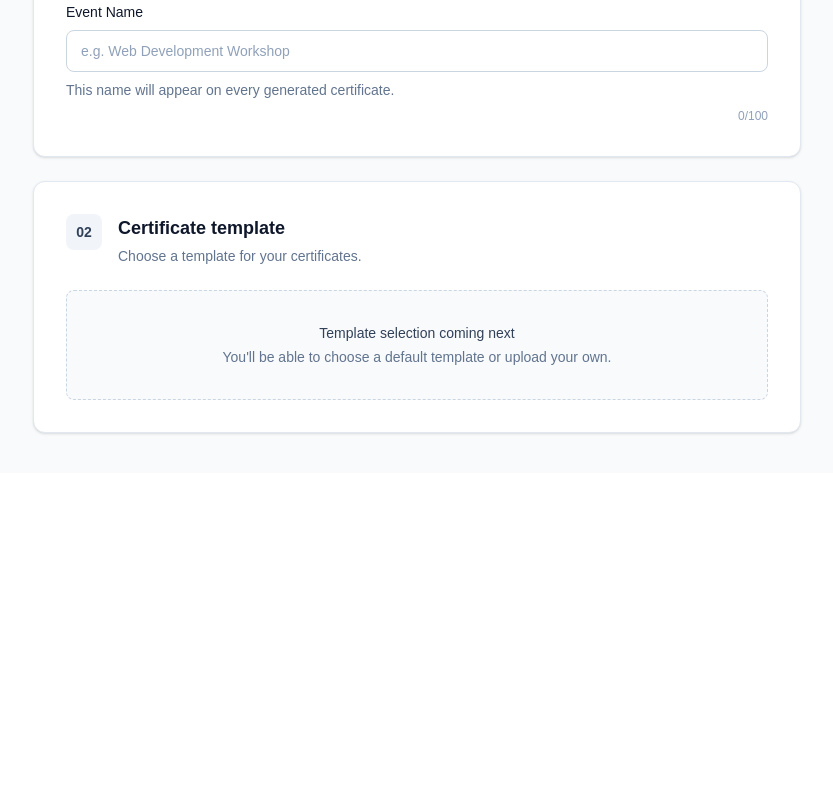
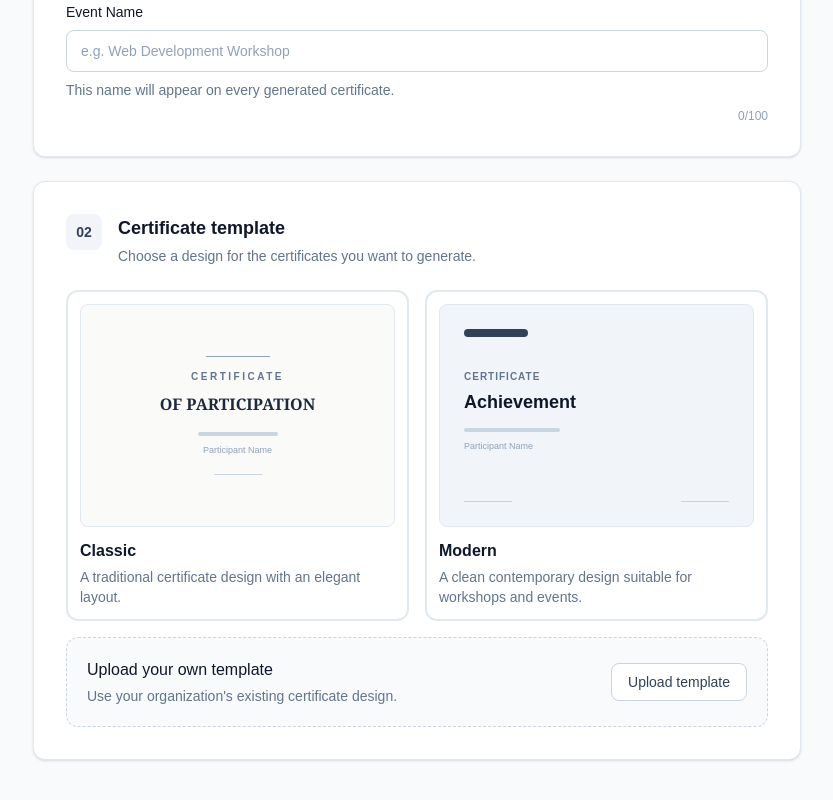
Before and after one commit to shaurya3571/certificate-generator, a Next.js app: page / in a window 1280 px wide. Shown: the part 352-1152 px from the top of the page, without its empty margins (223-1056 px from the left). Before the commit the page ends 825 px from the top, so only its background shows below. Built offline with nearby package versions, Linux system fonts and the light colour scheme.

Commit message:
feat(ui): add certificate template selector

```diff
--- a/src/app/page.tsx
+++ b/src/app/page.tsx
@@ -2,12 +2,16 @@
 
 import { useState } from "react";
 
+import EventDetails from "@/components/certificate/EventDetails";
+import TemplateSelector from "@/components/certificate/TemplateSelector";
 import Header from "@/components/layout/Header";
 import PageContainer from "@/components/layout/PageContainer";
-import EventDetails from "@/components/certificate/EventDetails";
+import type { TemplateType } from "@/types/certificate";
 
 export default function Home() {
   const [eventName, setEventName] = useState("");
+  const [selectedTemplate, setSelectedTemplate] =
+    useState<TemplateType | null>(null);
 
   return (
     <>
@@ -25,8 +29,8 @@ export default function Home() {
             </h2>
 
             <p className="mt-3 max-w-2xl text-base leading-7 text-slate-600">
-              Generate personalized certificates for your event using
-              a template and participant list.
+              Generate personalized certificates for your event using a
+              template and participant list.
             </p>
           </div>
 
@@ -36,34 +40,10 @@ export default function Home() {
               onEventNameChange={setEventName}
             />
 
-            <div className="rounded-xl border border-slate-200 bg-white p-6 shadow-sm sm:p-8">
-              <div className="mb-6 flex items-start gap-4">
-                <div className="flex h-9 w-9 shrink-0 items-center justify-center rounded-lg bg-slate-100 text-sm font-semibold text-slate-700">
-                  02
-                </div>
-
-                <div>
-                  <h3 className="text-lg font-semibold text-slate-900">
-                    Certificate template
-                  </h3>
-
-                  <p className="mt-1 text-sm text-slate-500">
-                    Choose a template for your certificates.
-                  </p>
-                </div>
-              </div>
-
-              <div className="rounded-lg border border-dashed border-slate-300 bg-slate-50 p-8 text-center">
-                <p className="text-sm font-medium text-slate-700">
-                  Template selection coming next
-                </p>
-
-                <p className="mt-1 text-sm text-slate-500">
-                  You&apos;ll be able to choose a default template or
-                  upload your own.
-                </p>
-              </div>
-            </div>
+            <TemplateSelector
+              selectedTemplate={selectedTemplate}
+              onTemplateChange={setSelectedTemplate}
+            />
           </div>
         </section>
       </PageContainer>
--- /dev/null
+++ b/src/components/certificate/TemplateCard.tsx
@@ -0,0 +1,114 @@
+"use client";
+
+interface TemplateCardProps {
+  name: string;
+  description: string;
+  selected: boolean;
+  onSelect: () => void;
+  preview: "classic" | "modern";
+}
+
+export default function TemplateCard({
+  name,
+  description,
+  selected,
+  onSelect,
+  preview,
+}: TemplateCardProps) {
+  return (
+    <button
+      type="button"
+      onClick={onSelect}
+      aria-pressed={selected}
+      className={`group w-full rounded-xl border-2 bg-white p-3 text-left transition-all duration-200 ${
+        selected
+          ? "border-slate-900 shadow-sm"
+          : "border-slate-200 hover:border-slate-400"
+      }`}
+    >
+      {/* Certificate Preview */}
+      <div
+        className={`relative aspect-[1.414/1] overflow-hidden rounded-lg border ${
+          preview === "classic"
+            ? "border-slate-200 bg-stone-50"
+            : "border-slate-200 bg-slate-100"
+        }`}
+      >
+        {preview === "classic" ? (
+          <div className="flex h-full flex-col items-center justify-center px-6 text-center">
+            <div className="mb-3 h-px w-16 bg-slate-400" />
+
+            <p className="text-[8px] font-semibold tracking-[0.25em] text-slate-500 sm:text-[10px]">
+              CERTIFICATE
+            </p>
+
+            <p className="mt-2 font-serif text-sm font-bold text-slate-800 sm:text-base">
+              OF PARTICIPATION
+            </p>
+
+            <div className="mt-4 h-1 w-20 rounded-full bg-slate-300" />
+
+            <p className="mt-2 text-[7px] text-slate-400 sm:text-[9px]">
+              Participant Name
+            </p>
+
+            <div className="mt-4 h-px w-12 bg-slate-300" />
+          </div>
+        ) : (
+          <div className="flex h-full flex-col justify-between p-4 sm:p-6">
+            {/* Modern preview — no unnecessary circle */}
+            <div>
+              <div className="h-2 w-16 rounded-full bg-slate-700" />
+
+              <p className="mt-8 text-[8px] font-semibold tracking-widest text-slate-500 sm:text-[10px]">
+                CERTIFICATE
+              </p>
+
+              <p className="mt-1 text-sm font-bold text-slate-900 sm:text-lg">
+                Achievement
+              </p>
+
+              <div className="mt-3 h-1 w-24 rounded-full bg-slate-300" />
+
+              <p className="mt-2 text-[7px] text-slate-400 sm:text-[9px]">
+                Participant Name
+              </p>
+            </div>
+
+            <div className="flex justify-between">
+              <div className="h-px w-12 bg-slate-300" />
+              <div className="h-px w-12 bg-slate-300" />
+            </div>
+          </div>
+        )}
+
+        {/* Selected indicator */}
+        {selected && (
+          <div
+            className="absolute right-2 top-2 flex h-7 w-7 items-center justify-center rounded-full bg-slate-900 text-sm font-bold text-white shadow-sm"
+            aria-hidden="true"
+          >
+            ✓
+          </div>
+        )}
+      </div>
+
+      {/* Template information */}
+      <div className="mt-3">
+        <div className="flex items-center justify-between gap-2">
+          <h4 className="font-semibold text-slate-900">{name}</h4>
+
+          {selected && (
+            <span className="text-xs font-medium text-slate-700">
+              Selected
+            </span>
+          )}
+        </div>
+
+        <p className="mt-1 text-sm leading-5 text-slate-500">
+          {description}
+        </p>
+      </div>
+    </button>
+  );
+}
--- /dev/null
+++ b/src/components/certificate/TemplateSelector.tsx
@@ -0,0 +1,91 @@
+"use client";
+
+import TemplateCard from "@/components/certificate/TemplateCard";
+import type { TemplateType } from "@/types/certificate";
+
+interface TemplateSelectorProps {
+  selectedTemplate: TemplateType | null;
+  onTemplateChange: (template: TemplateType) => void;
+}
+
+const templates = [
+  {
+    id: "classic" as const,
+    name: "Classic",
+    description: "A traditional certificate design with an elegant layout.",
+    preview: "classic" as const,
+  },
+  {
+    id: "modern" as const,
+    name: "Modern",
+    description: "A clean contemporary design suitable for workshops and events.",
+    preview: "modern" as const,
+  },
+];
+
+export default function TemplateSelector({
+  selectedTemplate,
+  onTemplateChange,
+}: TemplateSelectorProps) {
+  return (
+    <section className="rounded-xl border border-slate-200 bg-white p-6 shadow-sm sm:p-8">
+      <div className="mb-6 flex items-start gap-4">
+        <div className="flex h-9 w-9 shrink-0 items-center justify-center rounded-lg bg-slate-100 text-sm font-semibold text-slate-700">
+          02
+        </div>
+
+        <div>
+          <h3 className="text-lg font-semibold text-slate-900">
+            Certificate template
+          </h3>
+
+          <p className="mt-1 text-sm text-slate-500">
+            Choose a design for the certificates you want to generate.
+          </p>
+        </div>
+      </div>
+
+      <div className="grid gap-4 md:grid-cols-2">
+        {templates.map((template) => (
+          <TemplateCard
+            key={template.id}
+            name={template.name}
+            description={template.description}
+            preview={template.preview}
+            selected={selectedTemplate === template.id}
+            onSelect={() => onTemplateChange(template.id)}
+          />
+        ))}
+      </div>
+
+      <div className="mt-4 rounded-xl border border-dashed border-slate-300 bg-slate-50 p-5">
+        <div className="flex flex-col gap-4 sm:flex-row sm:items-center sm:justify-between">
+          <div>
+            <h4 className="font-medium text-slate-900">
+              Upload your own template
+            </h4>
+
+            <p className="mt-1 text-sm text-slate-500">
+              Use your organization&apos;s existing certificate design.
+            </p>
+          </div>
+
+          <button
+                type="button"
+                onClick={() => onTemplateChange("custom")}
+                aria-pressed={selectedTemplate === "custom"}
+                className={`shrink-0 rounded-lg border px-4 py-2 text-sm font-medium transition ${
+                selectedTemplate === "custom"
+                     ? "border-slate-900 bg-slate-900 text-white"
+                     : "border-slate-300 bg-white text-slate-700 hover:border-slate-400 hover:bg-slate-50"
+  }`}
+>
+  {selectedTemplate === "custom"
+    ? "Selected"
+    : "Upload template"}
+</button>
+        </div>
+      </div>
+    </section>
+  );
+}
--- /dev/null
+++ b/src/types/certificate.ts
@@ -0,0 +1,20 @@
+export type TemplateType = "classic" | "modern" | "custom";
+
+export interface Template {
+  id: TemplateType;
+  name: string;
+  description: string;
+}
+
+export interface Participant {
+  name: string;
+  email: string;
+}
+
+export interface CertificateFormState {
+  eventName: string;
+  template: TemplateType | null;
+  customTemplate: File | null;
+  participantsFile: File | null;
+  participants: Participant[];
+}
```
